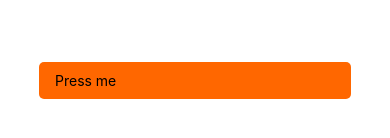
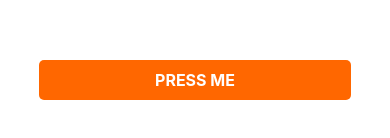
Before and after one commit to onurvarsak/rn-button-with-ripple-effect, a React Native app: screen / in a window 390 px wide. Shown: the part 342-480 px from the top of the page. Built offline with nearby package versions, Linux system fonts and the light colour scheme.

Commit message:
add text style

```diff
--- a/components/FlatButton.js
+++ b/components/FlatButton.js
@@ -4,22 +4,29 @@ import React from "react"
 const FlatButton = ({ children, onPress }) => {
   return (
     <Pressable onPress={onPress}>
-      <View style={styles.container}>
+      <View style={styles.buttonContainer}>
         {/* tüm stil özellikleri Text'e uygulanmadığı için View kullanıldı */}
-        <Text>{children}</Text>
+        <Text style={styles.textContainer}>{children}</Text>
       </View>
     </Pressable>
   )
 }
 
 const styles = StyleSheet.create({
-  container: {
+  buttonContainer: {
     paddingHorizontal: 16, // container'ın sağ ve sol kenarlarından 16 birim içeriye boşluk ekler
     paddingVertical: 10, // container'ın üst ve alt kenarlarından 10 birim içeriye boşluk ekler
     backgroundColor: "#FF6700",
     borderRadius: 5,
     elevation: 3, // android'de gölgelendirme efekti ekler,
     width: "100%"
+  },
+  textContainer: {
+    color: "#fff",
+    fontWeight: "bold",
+    textTransform: "uppercase",
+    fontSize: 16,
+    textAlign: "center"
   }
 })
 
```
